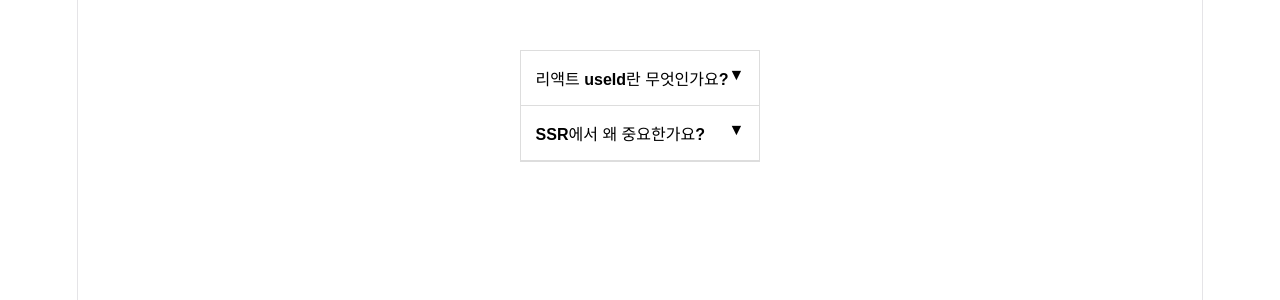
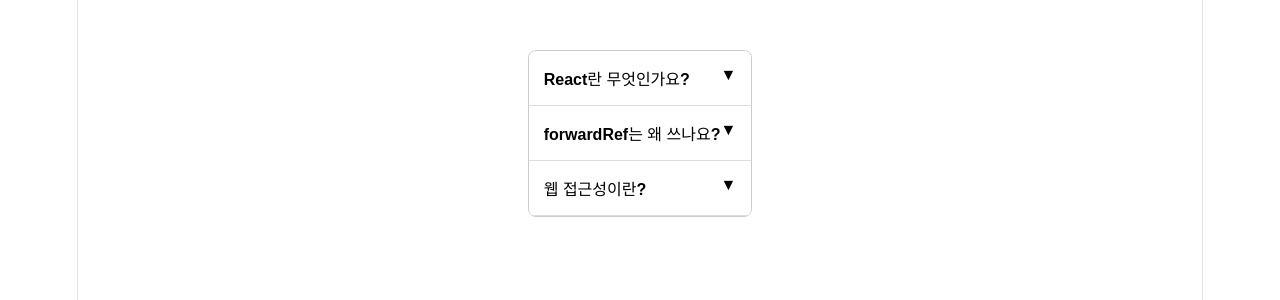
Before and after one commit to yunajoe/react-master-class-part2-inflearn, a React (Vite) app: page / in a window 1280 px wide. Shown: the top 300 px of the page. Built offline with nearby package versions, Linux system fonts and the light colour scheme.

Commit message:
useId를 활용한 접근성 준수 아코디언(Accordion) 시스템

```diff
--- a/src/App.jsx
+++ b/src/App.jsx
@@ -1,5 +1,20 @@
 import "./App.css";
-import AccordionItem from "./components/Accordion.jsx";
+import Accordion from "./components/Accordion.jsx";
+
+const accordionData = [
+  {
+    title: "React란 무엇인가요?",
+    content: "React는 UI를 만들기 위한 JavaScript 라이브러리입니다.",
+  },
+  {
+    title: "forwardRef는 왜 쓰나요?",
+    content: "부모 컴포넌트가 자식의 DOM에 직접 접근할 수 있게 해줍니다.",
+  },
+  {
+    title: "웹 접근성이란?",
+    content: "키보드, 스크린리더 등으로도 웹을 사용할 수 있게 만드는 것입니다.",
+  },
+];
 
 function App() {
   return (
@@ -7,15 +22,21 @@
       style={{
         maxWidth: "500px",
         margin: "50px auto",
-        border: "1px solid #ddd",
+        border: "1px solid #ccc",
+        borderRadius: "8px",
+        overflow: "hidden",
       }}
     >
-      <AccordionItem title="리액트 useId란 무엇인가요?">
-        접근성을 위한 고유 ID를 생성하는 훅입니다.
+      {/* <AccordionItem title="1. useId의 핵심 원리">
+        컴포넌트의 트리 위치를 기반으로 ID를 생성하여 SSR 환경에서도 안전합니다.
       </AccordionItem>
-      <AccordionItem title="SSR에서 왜 중요한가요?">
-        서버와 클라이언트의 ID를 일치시켜 하이드레이션 에러를 막아줍니다.
+      <AccordionItem title="2. 상호 참조(Cross-reference)란?">
+        두 요소가 서로의 ID를 속성값으로 가져 관계를 맺는 웹 표준 방식입니다.
       </AccordionItem>
+      <AccordionItem title="3. 접미사 전략의 장점">
+        하나의 훅 호출로 여러 개의 연관된 ID를 체계적으로 관리할 수 있습니다.
+      </AccordionItem> */}
+      <Accordion items={accordionData} />
     </div>
   );
 }
--- a/src/components/Accordion.jsx
+++ b/src/components/Accordion.jsx
@@ -1,18 +1,37 @@
-import { useId, useState } from "react";
+import { useId, useRef, useState } from "react";
 
-function AccordionItem({ title, children }) {
+/***
+ *
+ * 보통 아코디언은 마우스로 클릭해서 열고 닫는데, 키보드만으로도 조작할 수 있게 만들기
+  구체적으로는, 아코디언 제목(버튼)에 키보드 포커스가 있을 때:
+  ↓ 방향키 → 다음 아코디언 제목으로 이동
+  ↑ 방향키 → 이전 아코디언 제목으로 이동
+
+    왜 이게 중요하냐면?
+    마우스를 쓰기 어려운 사람들(시각장애인, 지체장애인 등)은 키보드나 보조기기로 웹을 탐색해요.
+    실무에서는 이런 웹 접근성(Accessibility, a11y) 을 지키는 게 필수예요. Radix UI, shadcn/ui 같은 실무 라이브러리들이 다 이걸 구현
+ *
+ *
+ *
+ */
+function AccordionItem({ title, ref, onKeyDown, children }) {
   const [isOpen, setIsOpen] = useState(false);
   const baseId = useId();
+
+  const headerId = baseId + "-header";
+  const panelId = baseId + "-panel";
 
   return (
     <div style={{ borderBottom: "1px solid #ddd", fontFamily: "sans-serif" }}>
       <button
+        ref={ref}
+        onKeyDown={onKeyDown} // 부
         id={baseId + "-header"} // panel id가 참조할 id
+        onClick={() => setIsOpen(!isOpen)}
         // 현재 열림/닫힘 상태를 스크린 리더에게 전달
         aria-expanded={isOpen}
         // -panel를 제어하겠다.
-        aria-controls={baseId + "-panel"} //   버튼의 aria-controls와 패널의 id가 동일하게 연결
-        onClick={() => setIsOpen(!isOpen)}
+        aria-controls={panelId} //   버튼의 aria-controls와 패널의 id가 동일하게 연결
         style={{
           width: "100%",
           padding: "15px",
@@ -26,19 +45,18 @@
           justifyContent: "space-between",
         }}
       >
-        {title}
+        <span style={{ color: "black" }}>{title}</span>
         <span>{isOpen ? "▲" : "▼"}</span>
       </button>
       {isOpen && (
         <div
-          id={baseId + "-panel"}
+          id={panelId}
+          aria-labelledby={headerId} // 이 영역의 이름은 버튼의 텍스트임을 명시
           style={{
             padding: "15px",
             backgroundColor: "#f1f2f6",
             lineHeight: "1.6",
           }}
-          aria-labelledby={baseId + "header"} // 이 영역의 이름은 버튼의 텍스트임을 명시
-          // 패널의 aria-labelledby와 버튼의 id가 동일하게 연결
         >
           {children}
         </div>
@@ -47,4 +65,37 @@
   );
 }
 
-export default AccordionItem;
+function Accordion({ items }) {
+  const itemsRefs = useRef([]);
+
+  const handleKeyDown = (e, index) => {
+    if (e.key === "ArrowDown") {
+      e.preventDefault();
+      const next = (index + 1) % itemsRefs.current.length;
+      itemsRefs.current[next].focus();
+    }
+    if (e.key === "ArrowUp") {
+      e.preventDefault();
+      const prev =
+        (index - 1 + itemsRefs.current.length) % itemsRefs.current.length;
+
+      itemsRefs.current[prev].focus();
+    }
+  };
+  return (
+    <div>
+      {items.map((item, index) => (
+        <AccordionItem
+          key={index}
+          title={item.title}
+          ref={(el) => (itemsRefs.current[index] = el)}
+          onKeyDown={(e) => handleKeyDown(e, index)}
+        >
+          {item.content}
+        </AccordionItem>
+      ))}
+    </div>
+  );
+}
+
+export default Accordion;
```
Also changed, not shown: src/components/Acoordian copy.jsx (deleted, +0 -53 lines).
